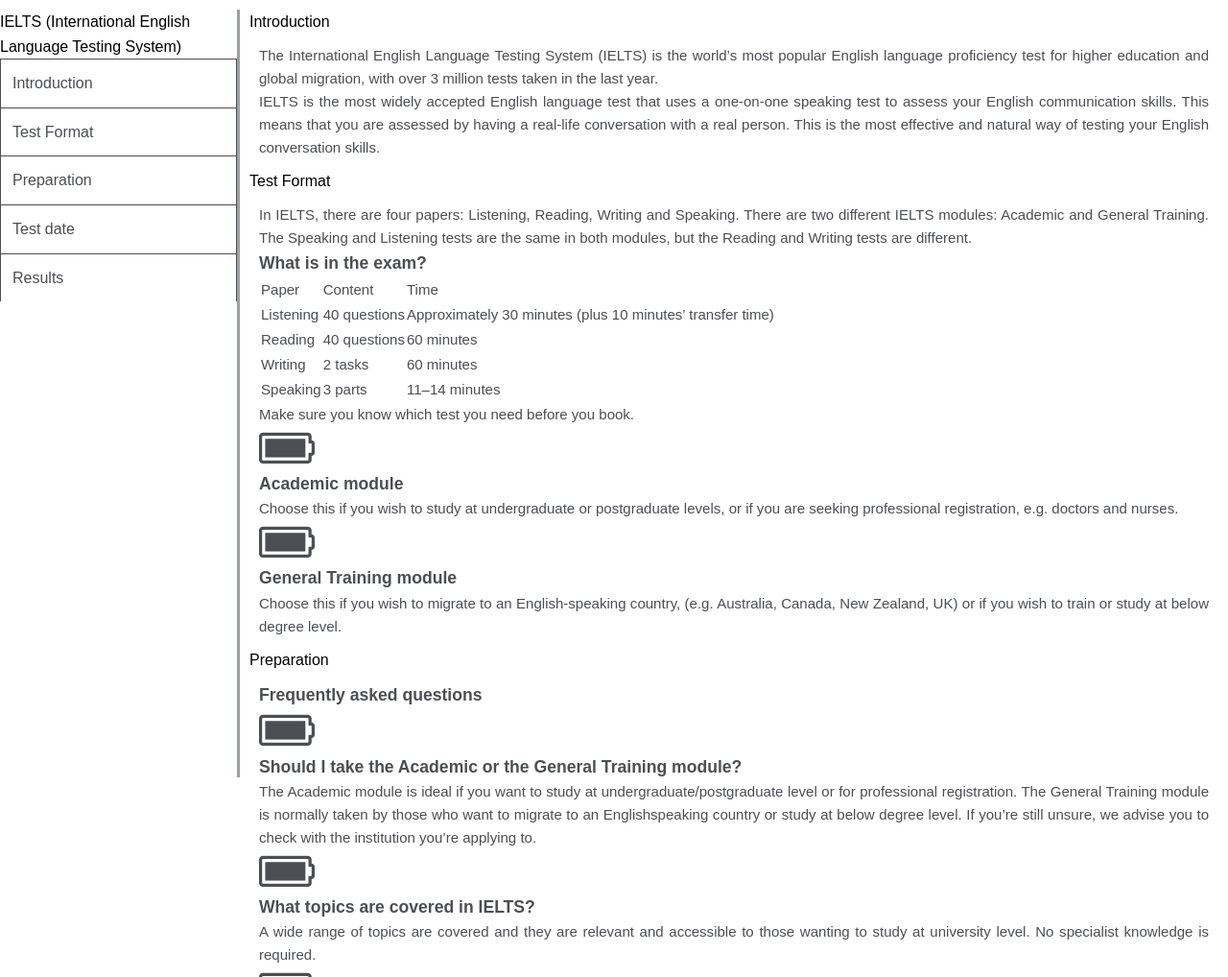
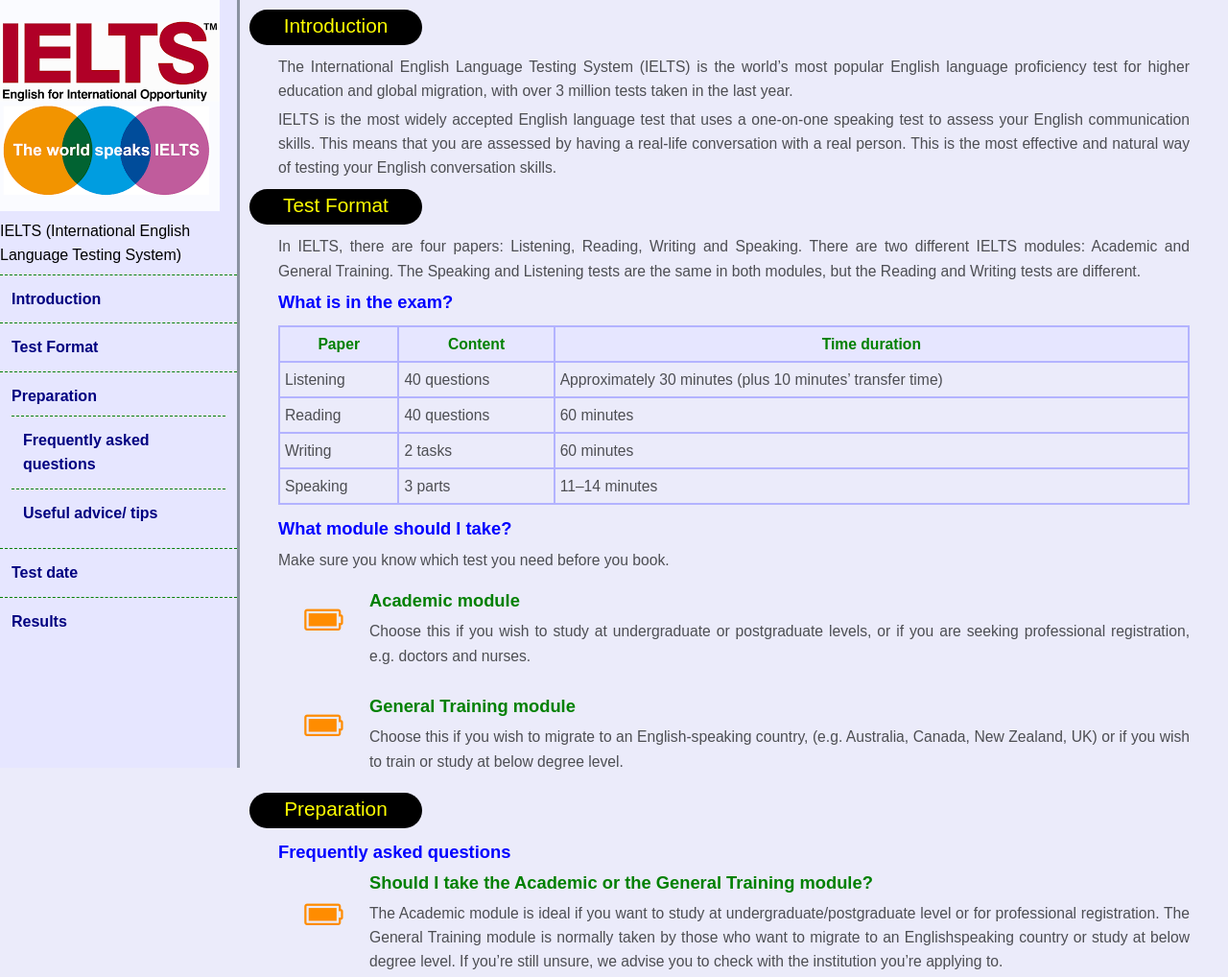
Before and after one commit to hungphan94/mockCamp, a plain HTML site: page campfree/project01/documentation.html in a window 1280 px wide. Shown: the top 1018 px of the page at 96% size. Drawn offline with Linux system fonts and the light colour scheme.

Commit message:
something changed

```diff
--- a/campfree/project01/css/doc.css
+++ b/campfree/project01/css/doc.css
@@ -7,21 +7,34 @@
 body {
   font-family: 'Arial', sans-serif;
   line-height: 1.6;
+  background-color: #ebebfa;
 }
 
 p{
   text-align: justify;
+  margin: 5px 0;
+}
+
+#title{
+  font-size: 1.3em;
+  color: yellow;
+  text-align: center;
+  height:37px;
+  border-radius: 29px;
+  background-color: black;
+  width:180px;
 }
 
 #navbar{
   position: fixed;
   min-width: 240px;
-  top:10px;
+  top:0px;
   left:0;
   width: 250px;
   height: 100%;
   border-right: solid;
   border-color:rgba(0,22,22,0.4);
+  background-color: #e6e6ff;
 }
 
 #navbar ul{
@@ -31,32 +44,94 @@ p{
 }
 
 #navbar li{
-  color: #4d4e53;
-  border: 1px solid;
-  border-bottom-width: 0px;
+  border-top: 1px dashed green;
+  border-right: 0;
   padding:12px;
   list-style: none;
   position: relative;
   width: 100%;
 }
 
+#navbar li:first-child {
+  margin-top: 7px;
+  border-top:1px dashed green;
+}
+
+#navbar li:hover{
+  background-color: black;
+}
+
+
 #navbar a {
-    color:#4d4e53;
+    color:navy;
     text-decoration: none;
     cursor: pointer;
+    font-weight: 600;
+}
+
+#navbar a:hover {
+    color:yellow;
 }
 
 #main-doc{
   position: absolute;
   margin: 10px 10px 110px 260px;
+
 }
 
 section article{
   color: #4d4e53;
-  margin:10px;
-  font-size: 0.94em;
+  margin:10px 30px;
+  font-size: 0.98em;
 }
 
 section li{
   margin: 15px 0 0 21px;
 }
+
+.modules {
+  display: flex;
+  margin-bottom: 10px;
+  margin-top: 10px;
+}
+
+.modules .icon{
+  display: flex;
+  align-items: center;
+  justify-content: center;
+  height: 80px;
+  width: 10%;
+  color:darkorange;
+}
+
+.modules .dev{
+  display: flex;
+  flex-direction: column;
+  justify-content: center;
+  height: 100px;
+  width: 90%;
+}
+
+.modules .dev h3{
+  color:green;
+}
+
+h3{
+  color: blue;
+}
+
+table{
+  margin: 10px 0 10px 0;
+  border: 1px solid #b3b3ff;
+  width: 100%;
+}
+
+th, td{
+  padding: 5px;
+  border: 1px solid #b3b3ff;
+}
+
+th{
+  background-color: #e6e6ff;
+  color: green;
+}
--- a/campfree/project01/documentation.html
+++ b/campfree/project01/documentation.html
@@ -6,6 +6,8 @@
   <link rel="stylesheet" type="text/css" href="css/doc.css">
   <link rel="stylesheet" href="css/font-awesome-4.7.0/css/font-awesome.min.css">
  <title>Welcome to Our Service</title>
+ <link rel="icon" type="text/css" href="img/iel.png">
+
 </head>
 <!--
 UUser Story #1: I can see a main element with a corresponding id="main-doc", which contains the page's main content (technical documentation).
@@ -25,18 +27,26 @@ User Story #14: On regular sized devices (laptops, desktops), the element with i
 User Story #15: My Technical Documentation page should use at least one media query. -->
 <body>
     <nav id="navbar">
-        <header>IELTS  (International English Language Testing System) </header>
+        <header>
+		<img src="img/iel.png" />
+		IELTS  (International English Language Testing System) </header>
         <ul>
-          <li><a href="" rel="internal">Introduction</a></li>
-          <li><a href="" rel="internal">Test Format</a></li>
-          <li><a href="" rel="internal">Preparation</a></li>
-          <li><a href="" rel="internal">Test date</a></li>
-          <li><a href="" rel="internal">Results</a></li>
+          <li><a href="#1" rel="internal">Introduction</a></li>
+          <li><a href="#2" rel="internal">Test Format</a></li>
+          <li>
+            <a href="#3" rel="internal">Preparation</a>
+              <ul>
+                  <li><a href="#3.1" rel="internal">Frequently asked questions</a></li>
+                  <li><a href="#3.2" rel="internal">Useful advice/ tips</a></li>
+              </ul>
+          </li>
+          <li><a href="#4" rel="internal">Test date</a></li>
+          <li><a href="#5" rel="internal">Results</a></li>
         </ul>
     </nav>
     <main id="main-doc">
-        <section class="main-section">
-            <header>Introduction</header>
+        <section class="main-section" id="1">
+            <header id="title">Introduction</header>
             <article>
                 <p>The International English Language Testing System (IELTS) is the world’s most popular
                   English language proficiency test for higher education and global migration, with over 3 million
@@ -48,21 +58,21 @@ User Story #15: My Technical Documentation page should use at least one media qu
             </article>
         </section>
 
-        <section class="main-section">
-            <header>Test Format</header>
+        <section class="main-section" id="2">
+            <header id="title">Test Format</header>
             <article>
                 <p>In IELTS, there are four papers: Listening,
                   Reading, Writing and Speaking. There are two
                   different IELTS modules: Academic and General
                   Training. The Speaking and Listening tests are the same in both modules,
                   but the Reading and Writing tests are different.</p>
-                <h3>What is in the exam?</h3>
-                <table>
+                <h3 id="2.1">What is in the exam?</h3>
+                <table cellpadding = "0" cellspacing="0">
                     <thead>
                         <tr>
-                            <td>Paper</td>
-                            <td>Content</td>
-                            <td>Time</td>
+                            <th>Paper</th>
+                            <th>Content</th>
+                            <th>Time duration</th>
                         </tr>
                     </thead>
                     <tbody>
@@ -92,10 +102,12 @@ User Story #15: My Technical Documentation page should use at least one media qu
 
                     </tbody>
                 </table>
+
+                <h3 id="2.2">What module should I take?</h3>
                 <p>Make sure you know which test you need before you book.</p>
                 <div class="modules">
                       <div class="icon">
-                        <i class="fa fa-3x fa-battery-full"></i>
+                        <i class="fa fa-2x fa-battery-full"></i>
                       </div>
                       <div class="dev">
                       <h3>Academic module</h3>
@@ -107,7 +119,7 @@ User Story #15: My Technical Documentation page should use at least one media qu
 
                 <div class="modules">
                       <div class="icon">
-                        <i class="fa fa-3x fa-battery-full"></i>
+                        <i class="fa fa-2x fa-battery-full"></i>
                       </div>
                       <div class="dev">
                       <h3>General Training module</h3>
@@ -119,13 +131,13 @@ User Story #15: My Technical Documentation page should use at least one media qu
             </article>
         </section>
 
-        <section class="main-section">
-            <header>Preparation</header>
+        <section class="main-section" id="3">
+            <header id="title">Preparation</header>
             <article>
-                <h3>Frequently asked questions</h3>
+                <h3 id="3.1">Frequently asked questions</h3>
                 <div class="modules">
                       <div class="icon">
-                        <i class="fa fa-3x fa-battery-full"></i>
+                        <i class="fa fa-2x fa-battery-full"></i>
                       </div>
                       <div class="dev">
                         <h3>Should I take the Academic or the General Training module?</h3>
@@ -138,7 +150,7 @@ User Story #15: My Technical Documentation page should use at least one media qu
 
                 <div class="modules">
                       <div class="icon">
-                        <i class="fa fa-3x fa-battery-full"></i>
+                        <i class="fa fa-2x fa-battery-full"></i>
                       </div>
                       <div class="dev">
                         <h3>What topics are covered in IELTS?</h3>
@@ -149,7 +161,7 @@ User Story #15: My Technical Documentation page should use at least one media qu
 
                 <div class="modules">
                       <div class="icon">
-                        <i class="fa fa-3x fa-battery-full"></i>
+                        <i class="fa fa-2x fa-battery-full"></i>
                       </div>
                       <div class="dev">
                         <h3>Is the Listening paper different for Academic and General Training? </h3>
@@ -159,7 +171,7 @@ User Story #15: My Technical Documentation page should use at least one media qu
 
                 <div class="modules">
                       <div class="icon">
-                        <i class="fa fa-3x fa-battery-full"></i>
+                        <i class="fa fa-2x fa-battery-full"></i>
                       </div>
                       <div class="dev">
                         <h3>What accents do the speakers have on the recordings?  </h3>
@@ -170,7 +182,7 @@ User Story #15: My Technical Documentation page should use at least one media qu
 
                 <div class="modules">
                       <div class="icon">
-                        <i class="fa fa-3x fa-battery-full"></i>
+                        <i class="fa fa-2x fa-battery-full"></i>
                       </div>
                       <div class="dev">
                         <h3>Do answers in IELTS Listening have to be correctly spelled?   </h3>
@@ -180,8 +192,8 @@ User Story #15: My Technical Documentation page should use at least one media qu
                       </div>
                 </div>
 
-                <h3>Useful advice/ tips</h3>
-                <table border="1">
+                <h3 id="3.2">Useful advice/ tips</h3>
+                <table  cellpadding = "0" cellspacing="0">
                     <thead>
                         <tr>
                             <th>Paper</th>
@@ -332,31 +344,31 @@ User Story #15: My Technical Documentation page should use at least one media qu
             </article>
         </section>
 
-        <section class="main-section">
-            <header>Test date</header>
+        <section class="main-section" id="4">
+            <header id="title">Test date</header>
             <article>
                 <p>You can take your IELTS test with
                   the British Council in over 140 countries/territories. We offer many different test dates and tests are typically held up to once a week.</p>
                 <ul>
-                    <li>IELTS Academic: 48 days per year</li>
-                    <li>IELTS General Training: 24 days per year </li>
+                    <li><b>IELTS Academic</b>: 48 days per year</li>
+                    <li><b>IELTS General Training</b>: 24 days per year </li>
                 </ul>
                 <p>Take a look at the global IELTS test schedules below:</p>
 
-                <table border="1">
-                    <tr><td colspan="3">September 2018</td></tr>
+                <table  cellpadding = "0" cellspacing="0">
+                    <tr><th colspan="3">September 2018</th></tr>
                     <tr>
                       <td>Saturday 15 September 2018</td>
                       <td>Academic Only</td>
                     </tr>
 
-                    <tr><td colspan="3">October 2018</td></tr>
+                    <tr><th colspan="3">October 2018</th></tr>
                     <tr>
                       <td>Saturday 13 October 2018</td>
                       <td>Academic and General Training</td>
                     </tr>
 
-                    <tr><td colspan="3">November 2018</td></tr>
+                    <tr><th colspan="3">November 2018</th></tr>
                     <tr>
                       <td>Saturday 10 November 2018</td>
                       <td>Academic and General Training</td>
@@ -365,12 +377,12 @@ User Story #15: My Technical Documentation page should use at least one media qu
             </article>
         </section>
 
-        <section class="main-section">
-            <header>Results</header>
+        <section class="main-section" id="5">
+            <header id="title">Results</header>
             <article>
                 <p>There is no pass or fail in IELTS. You are graded on your performance in the test, using scores from 1–9 for each part of the test: Listening, Reading, Writing and Speaking. Your results from the four parts then produce an overall score.</p>
                 <p>The Ielts 9-Band Scale</p>
-                <table>
+                <table cellpadding = "0" cellspacing="0">
                     <thead>
                       <tr>
                         <th>Band</th>
```
Also changed, not shown: campfree/project01/index.html (+1 -0 lines), campfree/project01/landing.html (+1 -0 lines), campfree/project01/css/landing.css (line endings or trailing spaces), campfree/project01/img/Google-Currents-flat-circle-256.png (added), campfree/project01/img/Google-Desktop-256.png (added), campfree/project01/img/iel.png (added).
